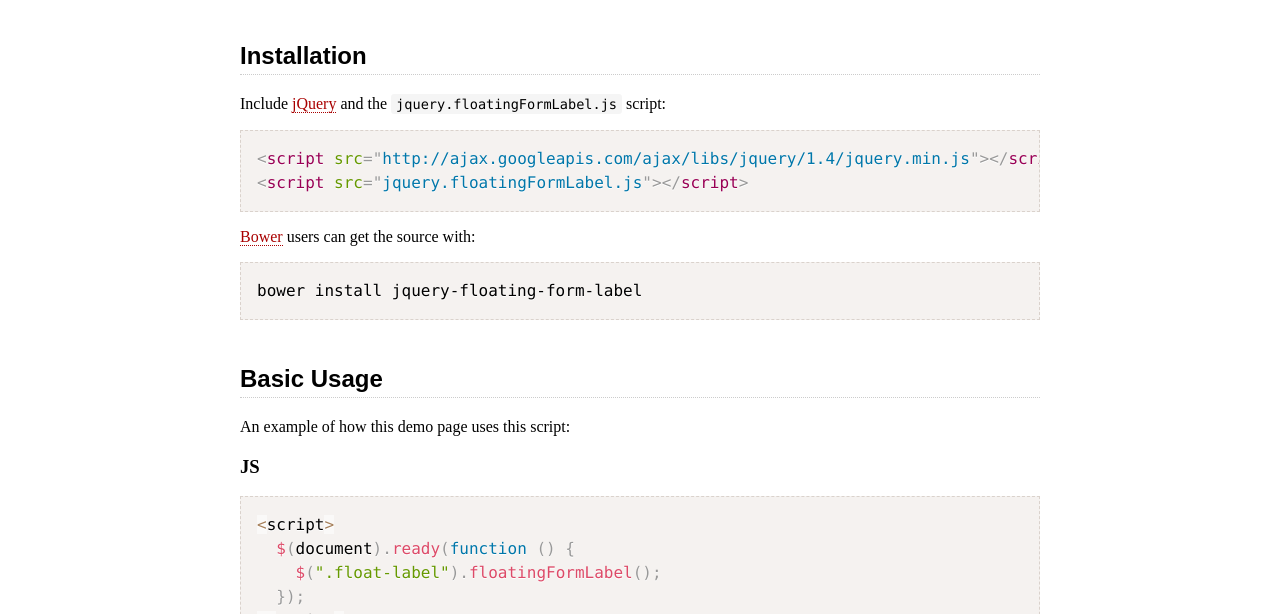
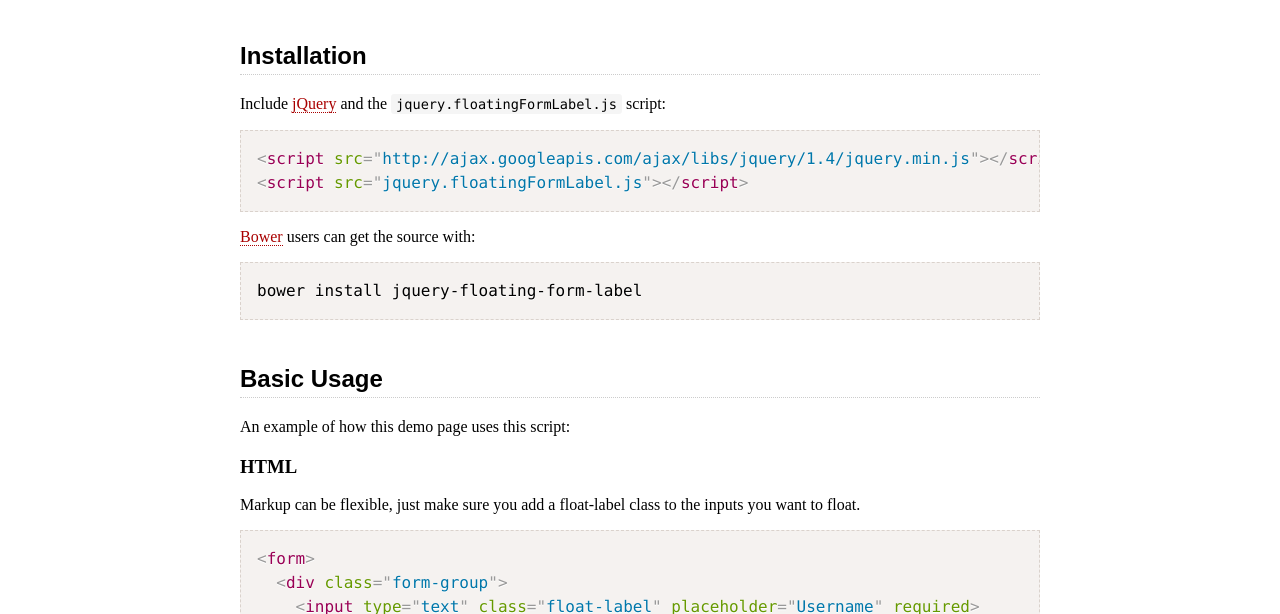
Before and after one commit to drewrawitz/drewrawitz.github.io, a plain HTML site: page demo/jquery-floating-form-label/index.html in a window 1280 px wide. Shown: the part 338-952 px from the top of the page. Drawn offline with nearby package versions, Linux system fonts and the light colour scheme; a web font is replaced by a local one.

Commit message:
Adding markup example to the demo

```diff
--- a/demo/jquery-floating-form-label/index.html
+++ b/demo/jquery-floating-form-label/index.html
@@ -44,6 +44,17 @@
       <h2>Basic Usage</h2>
       <p>An example of how this demo page uses this script:</p>
 
+      <h3>HTML</h3>
+      <p>Markup can be flexible, just make sure you add a float-label class to the inputs you want to float.</p>
+      <pre class="language-markup"><code class="langauge-markup">&lt;form&gt;
+  &lt;div class=&quot;form-group&quot;&gt;
+    &lt;input type=&quot;text&quot; class=&quot;float-label&quot; placeholder=&quot;Username&quot; required&gt;
+  &lt;/div&gt;
+  &lt;div class=&quot;form-group&quot;&gt;
+    &lt;input type=&quot;password&quot; class=&quot;float-label&quot; placeholder=&quot;Password&quot; required&gt;
+  &lt;/div&gt;
+&lt;/form&gt;</code></pre>
+
       <h3>JS</h3>
       <pre class="language-javascript"><code class="langauge-javascript">&lt;script&gt;
   $(document).ready(function () {
```
